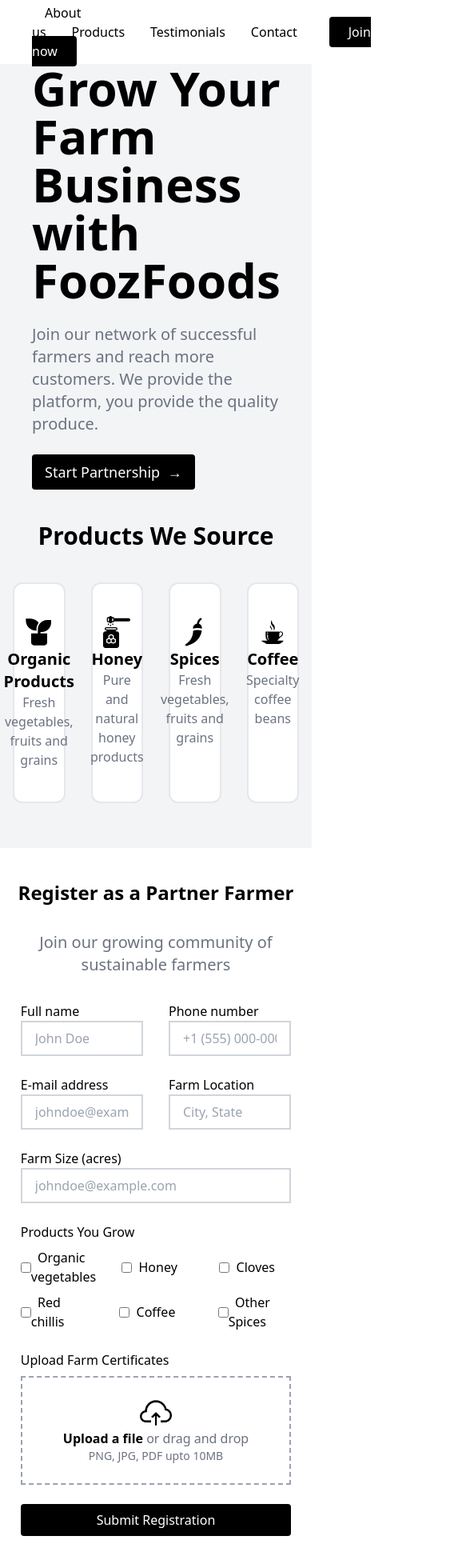
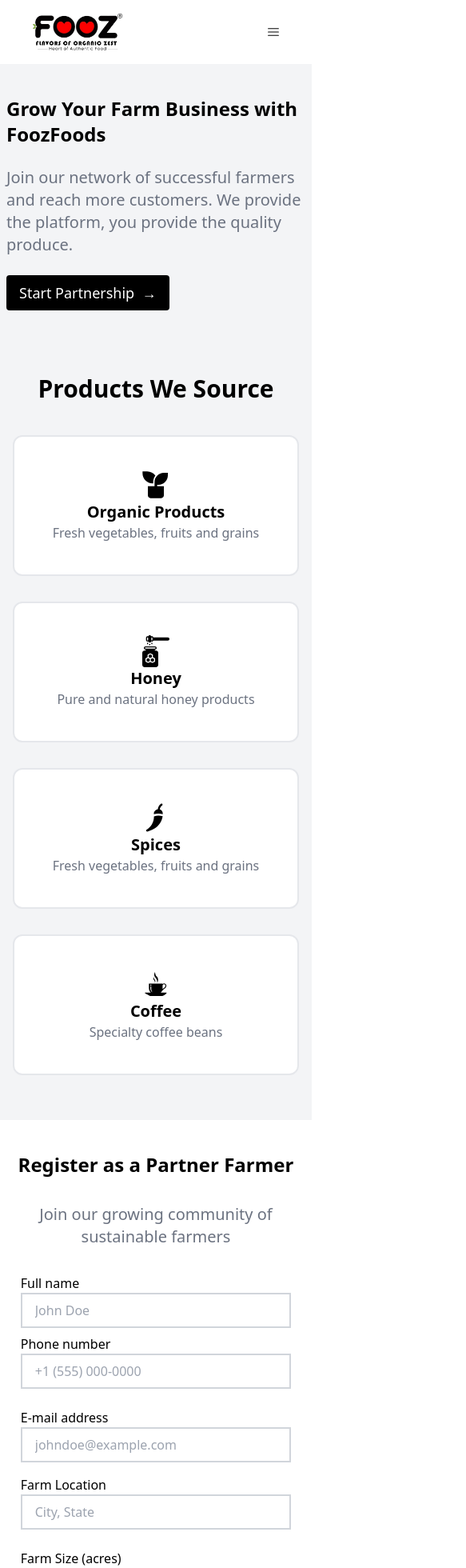
Before and after one commit to Build-fooz/fooz-Farmer, a React (Vite) app in the folder client/: page / in a window 390 px wide. Shown: the top 1960 px of the page at 80% size, 583 px wide, since content can reach past the window. Built offline with nearby package versions, Linux system fonts and the light colour scheme.

Commit message:
Make all components responsive

```diff
--- a/client/src/Components/HomePage/Categories.jsx
+++ b/client/src/Components/HomePage/Categories.jsx
@@ -7,11 +7,11 @@
   return (
     <section className="flex flex-col items-center py-16">
       <h6 className="mb-2 text-3xl font-bold">Our Product Categories</h6>
-      <p className="mb-4 text-gray-500">
+      <p className="mb-4 text-gray-500 text-center md:text-left">
         Discover the range of products you can sell through our platform
       </p>
-      <div className="flex px-20">
-        <div className="mx-2 flex-1 rounded-xl bg-white p-6">
+      <div className="flex md:px-20 px-2 flex-col md:flex-row">
+        <div className="m-2 flex-1 rounded-xl bg-white p-6">
           <div className="w-full rounded-lg">
             <img
               src={Vegetables}
@@ -31,7 +31,7 @@
             </a>
           </div>
         </div>
-        <div className="mx-2 flex-1 rounded-xl bg-white p-6">
+        <div className="m-2 flex-1 rounded-xl bg-white p-6">
           <div className="w-full rounded-lg">
             <img
               src={Honey}
@@ -51,7 +51,7 @@
             </a>
           </div>
         </div>
-        <div className="mx-2 flex-1 rounded-xl bg-white p-6">
+        <div className="m-2 flex-1 rounded-xl bg-white p-6">
           <div className="w-full rounded-lg">
             <img
               src={Spices}
--- a/client/src/Components/HomePage/Header.jsx
+++ b/client/src/Components/HomePage/Header.jsx
@@ -1,13 +1,46 @@
-import React from "react";
+import React, { useState } from "react";
 import Logo from "../../assets/images/HomePage/logo.png";
+import { RxHamburgerMenu } from "react-icons/rx";
+import { RxCross1 } from "react-icons/rx";
 
 export default function Header() {
+  const [showSidebar, setShowSidebar] = useState(false);
   return (
-    <header className="flex h-20 items-center justify-between px-10">
+    <header className="flex h-20 w-screen items-center justify-between px-10 relative">
+      {showSidebar && (
+        <div
+          className={`absolute z-10 py-20 bg-white text-black flex md:hidden justify-center top-0 items-center flex-col border w-screen left-0`}
+        >
+          <div className="w-full flex justify-end px-10">
+            <RxCross1
+              onClick={() => setShowSidebar(!showSidebar)}
+              className="cursor-pointer"
+            />
+          </div>
+          <a className="mx-4 my-8" href="/about">
+            About us
+          </a>
+          <a className="mx-4 my-8" href="#products">
+            Products
+          </a>
+          <a className="mx-4 my-8" href="#testimonials">
+            Testimonials
+          </a>
+          <a className="mx-4 my-8" href="#footer">
+            Contact
+          </a>
+          <a
+            href="#register"
+            className="ml-6 rounded bg-black px-6 py-2 text-white"
+          >
+            Join now
+          </a>
+        </div>
+      )}
       <a href="/">
         <img src={Logo} alt="Fooz logo" className="h-12 w-auto" />
       </a>
-      <nav>
+      <nav className="hidden md:block">
         <a className="mx-4" href="/about">
           About us
         </a>
@@ -27,6 +60,14 @@
           Join now
         </a>
       </nav>
+      {
+        <button
+          className="md:hidden"
+          onClick={() => setShowSidebar(!showSidebar)}
+        >
+          <RxHamburgerMenu />
+        </button>
+      }
     </header>
   );
 }
--- a/client/src/Components/HomePage/Hero.jsx
+++ b/client/src/Components/HomePage/Hero.jsx
@@ -4,8 +4,8 @@
 export default function Hero() {
   return (
     <section className="flex items-center">
-      <div className="flex-1 px-10">
-        <h2 className="text-6xl font-bold">
+      <div className="flex-1 md:px-10 px-2 py-10 md:py-0">
+        <h2 className="md:text-6xl text-2xl font-bold">
           Grow Your Farm Business with FoozFoods
         </h2>
         <h4 className="font my-6 text-xl font-medium text-gray-500">
@@ -16,7 +16,7 @@
           Start Partnership&nbsp;&nbsp;&rarr;
         </button>
       </div>
-      <div className="flex-1">
+      <div className="md:block hidden md:flex-1">
         <img
           src={FarmerWithTablet}
           alt="Farmer with tablet stock image"
--- a/client/src/Components/HomePage/PartnerRegistration.jsx
+++ b/client/src/Components/HomePage/PartnerRegistration.jsx
@@ -18,8 +18,8 @@
           console.log(formData);
         }}
       >
-        <div className="my-6 flex justify-center">
-          <label className="flex flex-1 flex-col items-start px-4">
+        <div className="my-6 flex justify-center flex-col md:flex-row">
+          <label className="flex flex-1 flex-col items-start px-4 mb-2">
             Full name
             <input
               type="text"
@@ -38,8 +38,8 @@
             />
           </label>
         </div>
-        <div className="my-6 flex justify-center">
-          <label className="flex flex-1 flex-col items-start px-4">
+        <div className="my-6 flex justify-center flex-col md:flex-row">
+          <label className="flex flex-1 flex-col items-start px-4 mb-4">
             E-mail address
             <input
               type="email"
@@ -70,7 +70,7 @@
           </label>
         </div>
         <p className="px-4">Products You Grow</p>
-        <div className="my-2 flex justify-evenly">
+        <div className="my-2 flex justify-evenly flex-col md:flex-row">
           <label className="flex flex-1 items-center px-4">
             <input
               type="checkbox"
@@ -99,7 +99,7 @@
             &nbsp; Cloves
           </label>
         </div>
-        <div className="mb-6 flex justify-evenly">
+        <div className="mb-6 flex justify-evenly flex-col md:flex-row">
           <label className="flex flex-1 items-center px-4">
             <input
               type="checkbox"
--- a/client/src/Components/HomePage/SourcesProducts.jsx
+++ b/client/src/Components/HomePage/SourcesProducts.jsx
@@ -10,7 +10,7 @@
       <div className="mb-6 text-center text-3xl font-bold">
         Products We Source
       </div>
-      <div className="grid grid-cols-4">
+      <div className="grid md:grid-cols-4">
         <div className="m-4 flex flex-col items-center rounded-xl border-2 border-gray-200 bg-white py-10">
           <img src={PlantFill} alt="Plant icon" className="h-10" />
           <p className="text-center text-xl font-bold">Organic Products</p>
--- a/client/src/Components/HomePage/SuccessStories.jsx
+++ b/client/src/Components/HomePage/SuccessStories.jsx
@@ -39,11 +39,11 @@
       <p className="text-center text-gray-600">
         Hear from our partner farmers about their experience.
       </p>
-      <div className="flex overflow-x-scroll p-8">
+      <div className="flex overflow-x-scroll p-8 flex-col md:flex-row">
         {stories.map((story, idx) => (
           <div
             key={idx}
-            className="h-5-6 mx-3 w-1/3 rounded-xl bg-gray-100 p-4"
+            className="h-5-6 mx-3 md:w-1/3 rounded-xl bg-gray-100 p-4 mb-2"
           >
             <div className="flex items-center">
               <img
@@ -74,7 +74,7 @@
                   key={index}
                 />
               ))}
-              <p className="mx-4 text-gray-600">
+              <p className="mx-4 text-gray-600 text-xs md:text-base">
                 Partner since {story.partnerSince}
               </p>
             </div>
--- a/client/src/Components/HomePage/WhyPartner.jsx
+++ b/client/src/Components/HomePage/WhyPartner.jsx
@@ -14,8 +14,8 @@
         We're committed to supporting sustainable farming and fair trade
         practices
       </p>
-      <div className="my-10 flex justify-center px-40">
-        <div className="mx-4 flex-1 rounded-lg bg-white p-4 shadow">
+      <div className="my-10 flex justify-center px-2 md:px-40 flex-col md:flex-row">
+        <div className="m-4 flex-1 rounded-lg bg-white p-4 shadow">
           <div className="w-max rounded-full bg-gray-200 p-2">
             <img src={HandHoldingUSD} alt="Savings icon" className="h-6" />
           </div>
@@ -25,7 +25,7 @@
             platform.
           </p>
         </div>
-        <div className="mx-4 flex-1 rounded-lg bg-white p-4 shadow">
+        <div className="m-4 flex-1 rounded-lg bg-white p-4 shadow">
           <div className="w-max rounded-full bg-gray-200 p-2">
             <img src={GroupOfPeople} alt="Savings icon" className="h-6" />
           </div>
@@ -35,7 +35,7 @@
             significantly.
           </p>
         </div>
-        <div className="mx-4 flex-1 rounded-lg bg-white p-4 shadow">
+        <div className="m-4 flex-1 rounded-lg bg-white p-4 shadow">
           <div className="w-max rounded-full bg-gray-200 p-2">
             <img src={DeliveryTruck} alt="Savings icon" className="h-6" />
           </div>
```
Also changed, not shown: client/src/Components/HomePage/Footer.jsx (+9 -9 lines).
